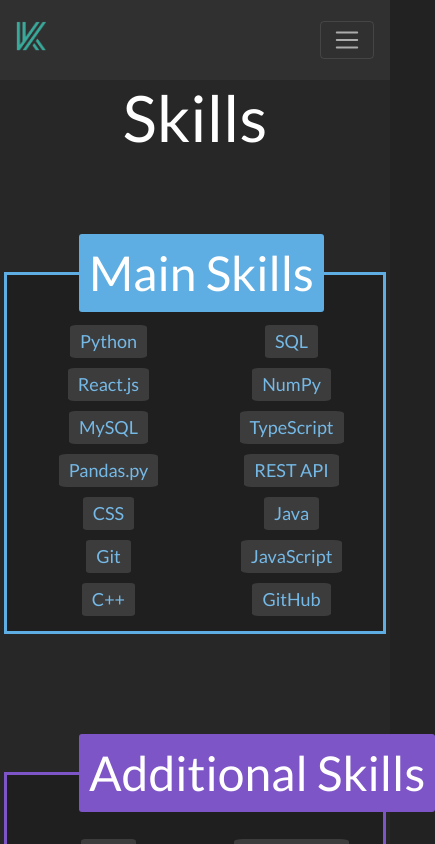
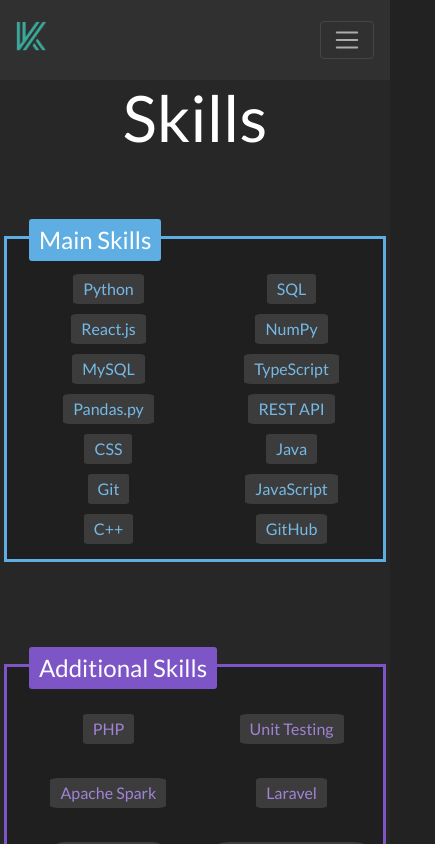
Before and after one commit to k-brereton/portfolio-site, a Next.js app: page /skills in a window 390 px wide. Shown: the top 844 px of the page, 435 px wide, since content can reach past the window. Built offline with nearby package versions, Linux system fonts and the light colour scheme.

Commit message:
made text size dynamic for better mobile experience

```diff
--- a/components/CommonComponents.scss
+++ b/components/CommonComponents.scss
@@ -11,6 +11,21 @@
   top: 40px;
   border-radius: 3px;
   left:75px;
+
+  @media screen and (max-width: 510px) {
+    font-size: xx-large;
+    top: 30px;
+    left:25px;
+  }
+  @media screen and (max-width: 450px) {
+    font-size: x-large;
+    top: 25px;
+  }
+  @media screen and (max-width: 360px) {
+    font-size: large;
+    top: 18px;
+  }
+
 }
 .skillsBox{
   display: inline-grid;
@@ -32,6 +47,13 @@
 
     >a{
       font-size: large;
+      @media screen and (max-width: 450px) {
+        font-size: medium;
+      }
+      @media screen and (max-width: 360px) {
+        font-size: small;
+      }
+
 
       display: block;
       height: min-content;
@@ -49,11 +71,21 @@
   width:100%;
   .skillsBox{
     padding-top: 50px;
+    @media screen and (max-width: 510px) {
+      padding-top: 40px;
+    }
+    @media screen and (max-width: 450px) {
+      padding-top: 35px;
+    }
+    @media screen and (max-width: 360px) {
+      padding-top: 25px;
+    }
+
   }
 }
 
 
-@media screen and (max-width: 500px) {
+@media screen and (max-width: 510px) {
   .skillsBox{
     grid-template-columns: 50% 50%;
     gap: 10px;
--- a/globals.scss
+++ b/globals.scss
@@ -21,10 +21,10 @@ $impactBoxBackground:darken(variables.$body-bg,2%);
 
 .mainTitle{
     text-align: center;
-    @media screen and (max-width: 500px) {
+    @media screen and (max-width: 510px) {
         font-size: 4rem;
     }
-    @media screen and (max-width: 350px) {
+    @media screen and (max-width: 360px) {
         font-size: 3rem;
     }
 }
@@ -33,3 +33,8 @@ $impactBoxBackground:darken(variables.$body-bg,2%);
     background-color: lighten(variables.$body-bg,2%);
     min-height: calc(100vh - 150px);
 }
+.backToHomeLink{
+    @media screen and (max-width: 360px) {
+        font-size: x-large;
+    }
+}
--- a/pages/_app.tsx
+++ b/pages/_app.tsx
@@ -8,7 +8,6 @@ import {VARIANT} from "../components/CommonComponents";
 import Link from "next/link";
 import Image from "next/image";
 import {useRouter} from "next/router";
-import {AnimatePresence, motion} from 'framer-motion';
 const HEADER_LOGO_SIZE_PX=30;
 
 export function Header({pathname}:{pathname:string}) {
@@ -33,7 +32,7 @@ export function Header({pathname}:{pathname:string}) {
 
 function BackToHomeLink() {
     return <footer className="centering">
-        <h2>
+        <h2 className="backToHomeLink">
         <Link href="/" passHref>
             <a>🠔 Back to home</a>
         </Link>
```
Also changed, not shown: components/ExperienceComponents.module.scss (+29 -1 lines), components/ExperienceComponents.tsx (+18 -11 lines).
